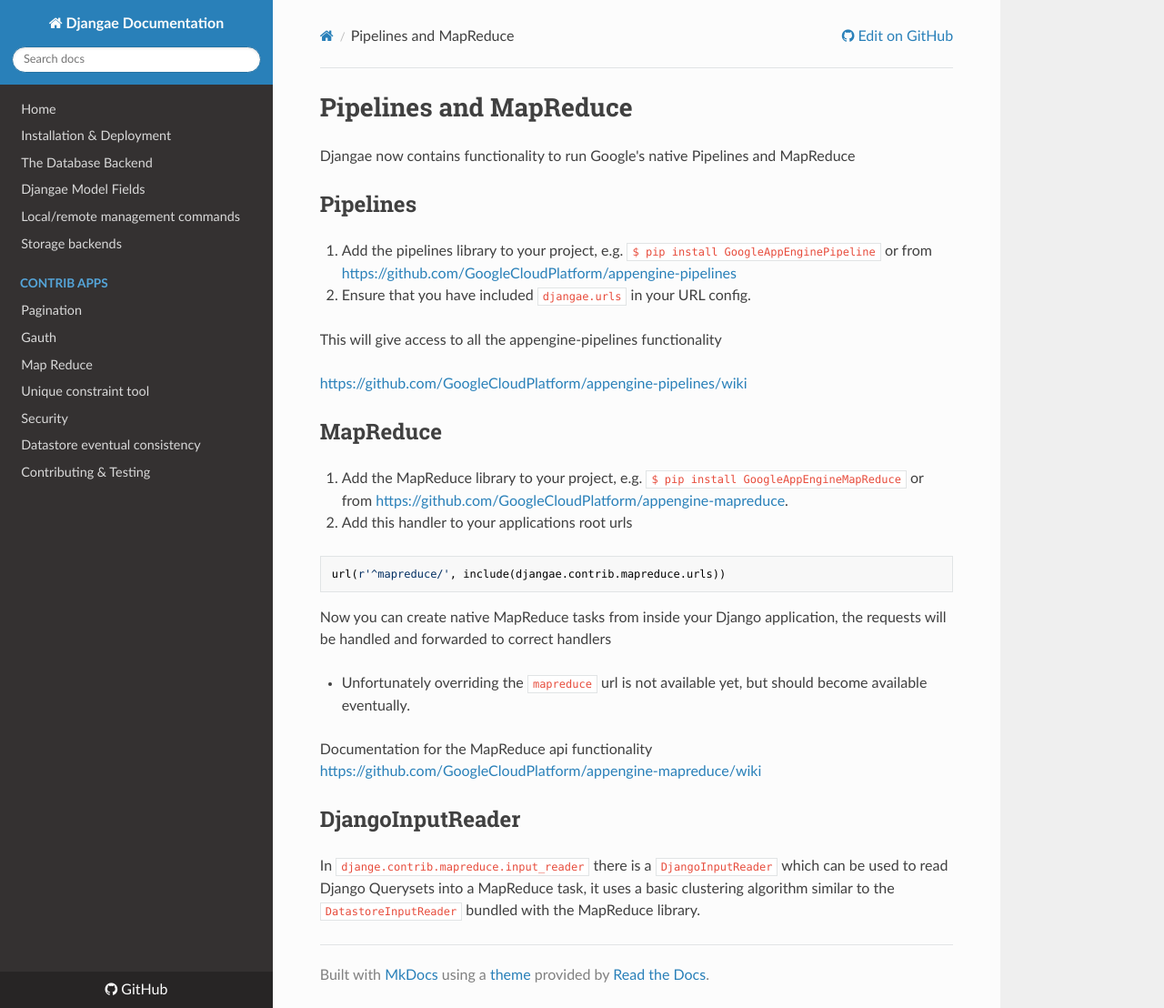
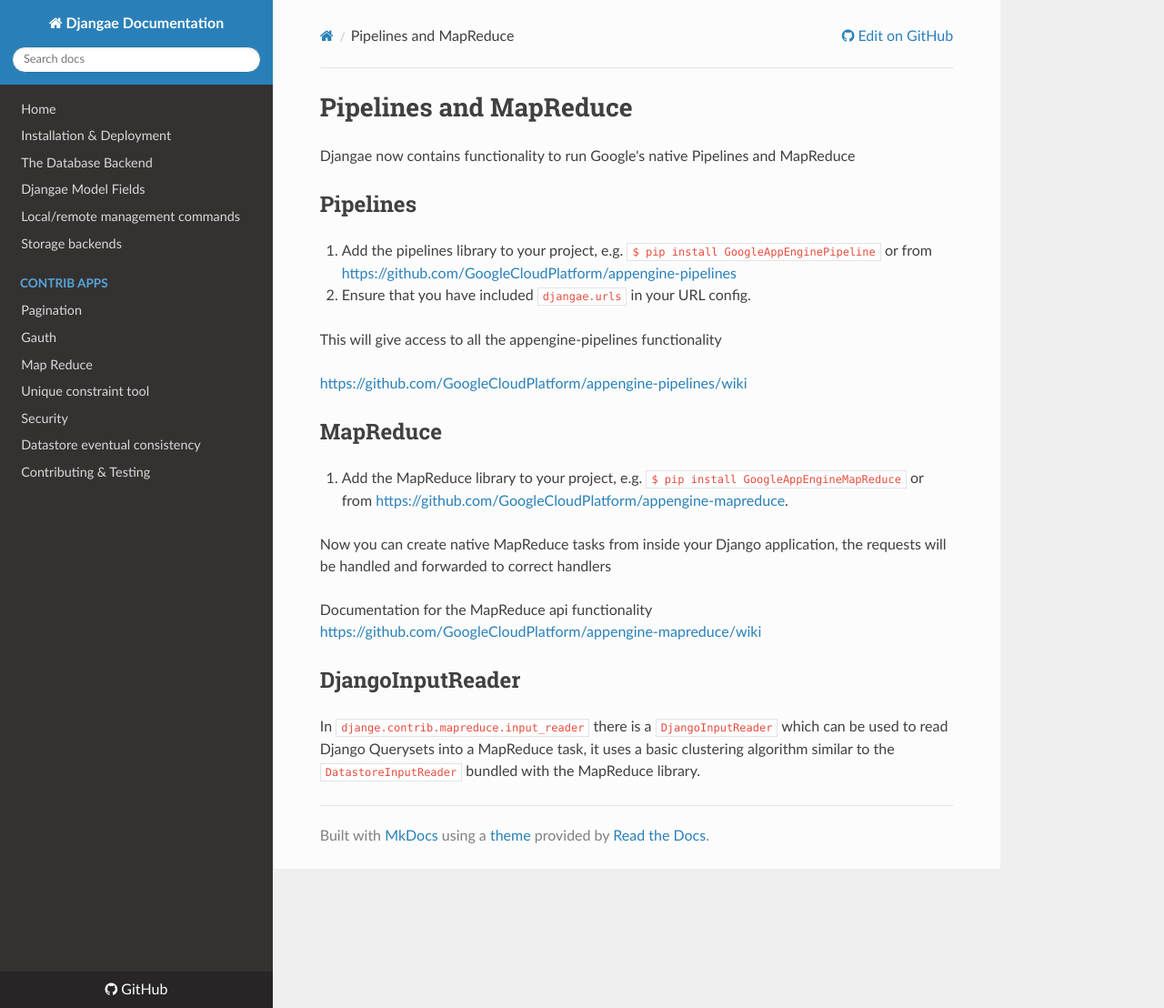
Before and after one commit to wittfabian/djangae, an MkDocs documentation site: the page built from docs/pipelines.md, in a window 1280 px wide and 1108 px high. Shown: the whole window at 91% size. Built offline with MkDocs 1.6.1, drawn with Linux system fonts in a browser that asks for light colours; nearby versions of some CDN libraries; old or Windows-style settings are respelled for this version of MkDocs.

Commit message:
update CHANGELOG and docs

````diff
--- a/docs/pipelines.md
+++ b/docs/pipelines.md
@@ -17,15 +17,8 @@
 
 1. Add the MapReduce library to your project, e.g. `$ pip install GoogleAppEngineMapReduce` or from
 [https://github.com/GoogleCloudPlatform/appengine-mapreduce](https://github.com/GoogleCloudPlatform/appengine-mapreduce).
-1. Add this handler to your applications root urls
-
-```
-url(r'^mapreduce/', include(djangae.contrib.mapreduce.urls))
-```
 
 Now you can create native MapReduce tasks from inside your Django application, the requests will be handled and forwarded to correct handlers
-
-- Unfortunately overriding the `mapreduce` url is not available yet, but should become available eventually.
 
 Documentation for the MapReduce api functionality
 [https://github.com/GoogleCloudPlatform/appengine-mapreduce/wiki](https://github.com/GoogleCloudPlatform/appengine-mapreduce/wiki)
````
Also changed, not shown: CHANGELOG.md (+1 -0 lines).
